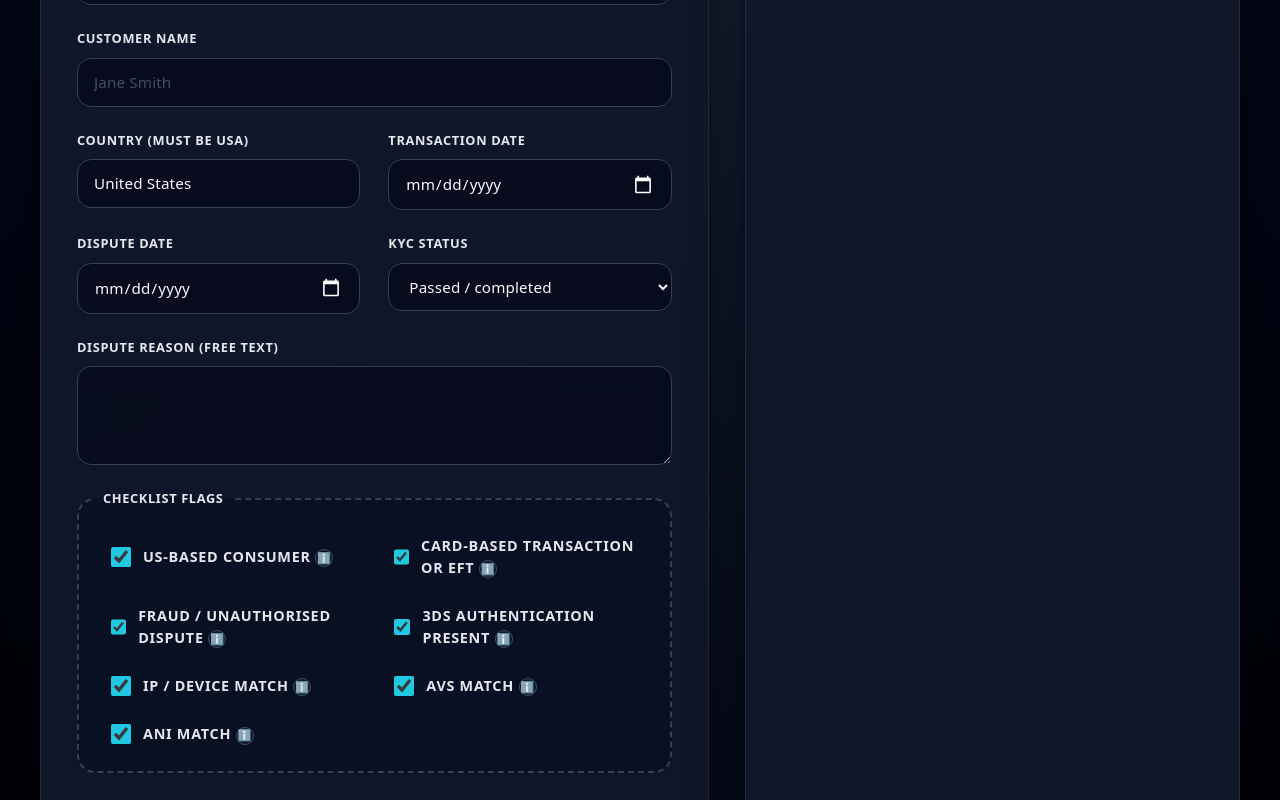
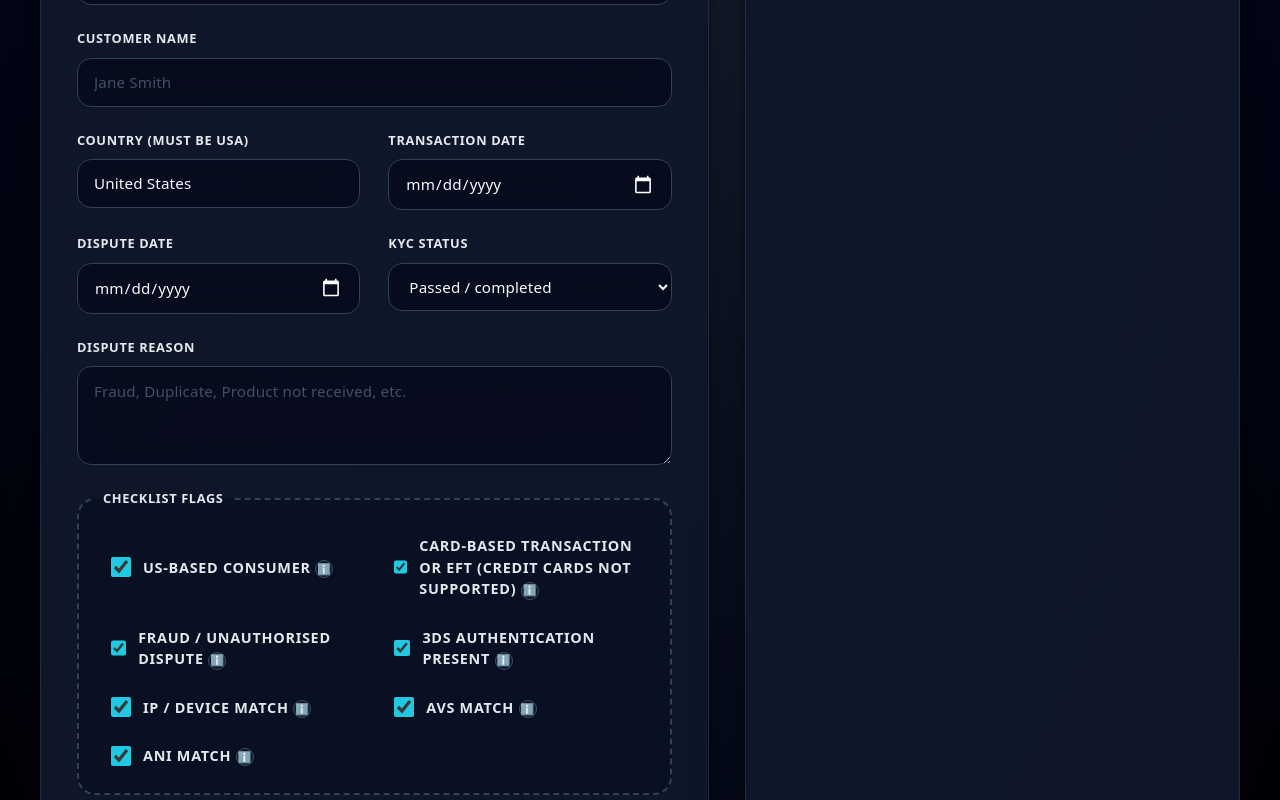
Before and after one commit to 1Kelv/reg-e-radar, a React app in the folder frontend/: page / in a window 1280 px wide. Shown: the part 392-1192 px from the top of the page. Built offline with nearby package versions, Linux system fonts and the light colour scheme; the HTML template or start-up script is replaced by a standard one.

Commit message:
Added placeholder text in Dispute reason for more clarity + updated checklist flags

```diff
--- a/frontend/src/App.tsx
+++ b/frontend/src/App.tsx
@@ -329,10 +329,11 @@ function App() {
               </div>
 
               <div className="field field--full">
-                <label htmlFor="disputeReason">Dispute reason (free text)</label>
+                <label htmlFor="disputeReason">Dispute reason</label>
                 <textarea
                   id="disputeReason"
                   name="disputeReason"
+                  placeholder="Fraud, Duplicate, Product not received, etc."
                   rows={3}
                   value={form.disputeReason}
                   onChange={handleTextChange}
@@ -361,7 +362,7 @@ function App() {
                     checked={form.isCardOrEFT}
                     onChange={handleCheckboxChange}
                   />
-                  <span>Card-based transaction or EFT
+                  <span>Card-based transaction or EFT (Credit Cards not supported)
                     <span className="help-icon" title="EFT means Electronic Funds Transfer – funds moving from a US consumer bank account via debit card, ATM, or ACH/bank transfer.">ℹ️</span>
                   </span>
                 </label>
```
Also changed, not shown: 1 other file (tests, documents, lock files or other folders).
